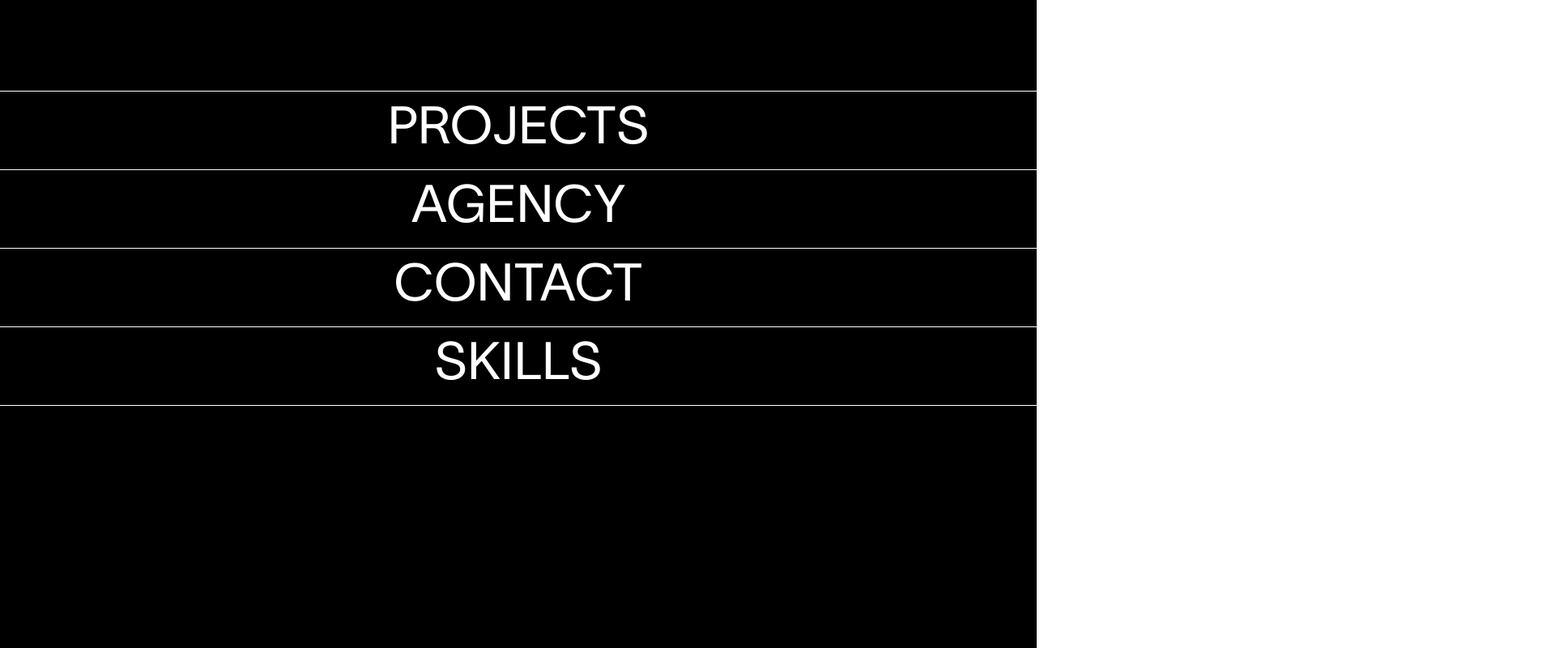
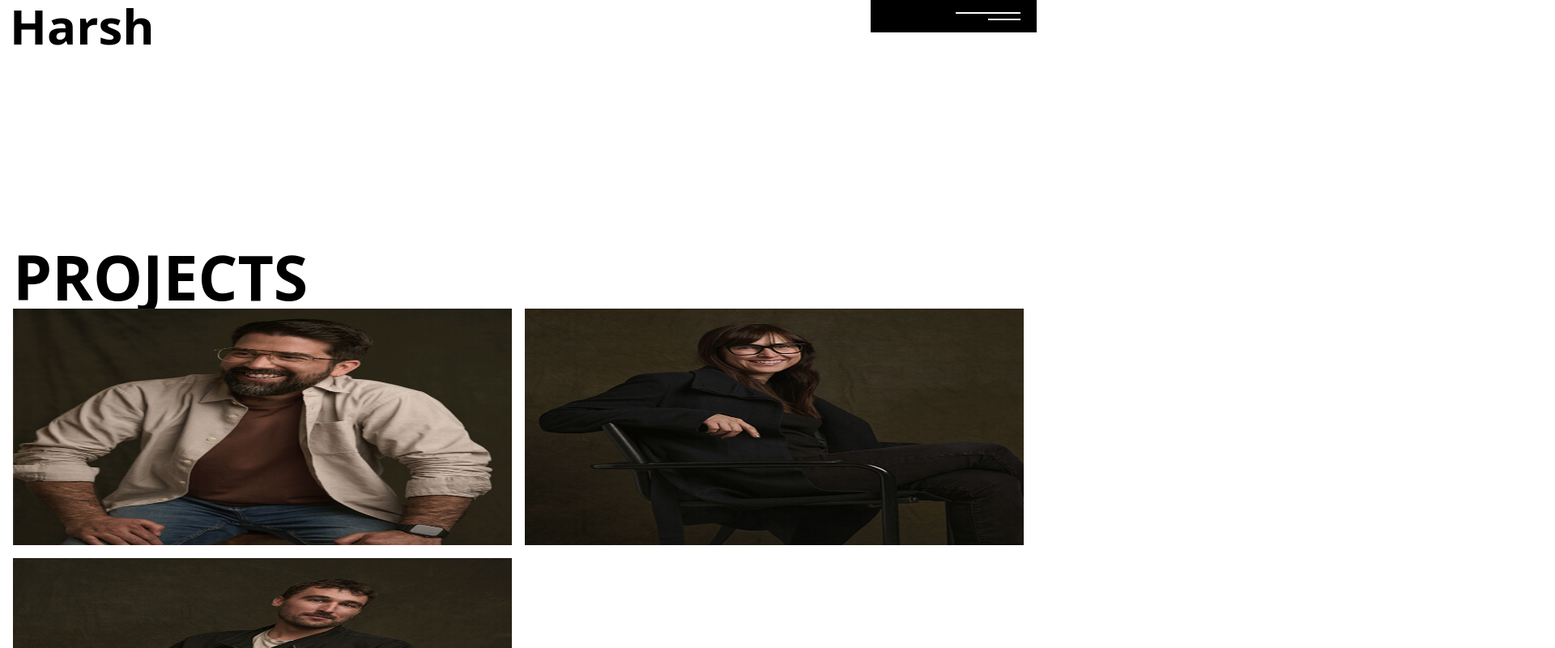
Before and after one commit to Harsh140710/Portfolio, a React (Vite) app: page /projects in a window 1280 px wide. Shown: the top 800 px of the page at 81% size, 1920 px wide, since content can reach past the window. Built offline with nearby package versions, Linux system fonts and the light colour scheme.

Commit message:
feat: Implement navigation context and enhance navigation components with GSAP animations

```diff
--- a/src/App.jsx
+++ b/src/App.jsx
@@ -8,13 +8,13 @@ import FullScreenNav from "./components/Navigation/FullScreenNav";
 const App = () => {
   return (
     <div>
-      {/* <NavBar /> */}
+      <NavBar />
       <FullScreenNav />
-      {/* <Routes>
+      <Routes>
         <Route path="/" element={<Home />} />
         <Route path="/agency" element={<Agency />} />
         <Route path="/projects" element={<Projects />} />
-      </Routes> */}
+      </Routes>
     </div>
   );
 };
--- a/src/components/Navigation/FullScreenNav.jsx
+++ b/src/components/Navigation/FullScreenNav.jsx
@@ -1,23 +1,29 @@
+import { useGSAP } from "@gsap/react";
+import gsap from "gsap";
+import { useContext } from "react";
+import { useRef } from "react";
+import { NavBarContext } from "../../context/NavContext";
+
 const FullScreenNav = () => {
   const navLinks = [
     {
       name: "Projects",
-      description_1: "Full stack developer",
-      description_2: "With newly skilled",
+      description_1: "See Everything",
+      description_2: "See Everything",
       image_1: "image-1.jpg",
       image_2: "image-2.jpg",
     },
     {
       name: "Agency",
-      description_1: "Started New Agency",
-      description_2: "As Freelancing",
+      description_1: "Know us",
+      description_2: "Know us",
       image_1: "image-1.jpg",
       image_2: "image-2.jpg",
     },
     {
       name: "Contact",
-      description_1: "Contact me for",
-      description_2: "freelancing projects",
+      description_1: "Send me a mail",
+      description_2: "Send me a mail",
       image_1: "image-1.jpg",
       image_2: "image-2.jpg",
     },
@@ -30,11 +36,101 @@ const FullScreenNav = () => {
     },
   ];
 
+  const fullNavLinkRef = useRef(null);
+  const fullScreenRef = useRef(null);
+  const [navOpen, setNavOpen] = useContext(NavBarContext);
+
+  function gsapAnimation() {
+    const tl = gsap.timeline();
+
+    tl.to(".fullScreenNav", {
+      display: "block",
+    });
+
+    tl.to(".stairing", {
+      height: "100%",
+      stagger: {
+        amount: -0.3,
+      },
+    });
+
+    tl.to(".link", {
+      opacity: 1,
+      rotateX: 0,
+      stagger: {
+        amount: 0.3,
+      },
+    });
+
+    tl.to(".navLink", {
+      opacity: 1,
+    });
+  }
+  function gsapAnimationReverse() {
+    const tl = gsap.timeline();
+
+    tl.to(".link", {
+      opacity: 0,
+      rotateX: 90,
+      stagger: {
+        amount: 0.1,
+      },
+    });
+
+    tl.to(".stairing", {
+      height: 0,
+      stagger: {
+        amount: 0.1,
+      },
+    });
+
+    tl.to(".navLink", {
+      opacity: 0,
+    });
+    tl.to(".fullScreenNav", {
+      display: "none",
+    });
+  }
+
+  useGSAP(
+    function () {
+      if (navOpen) {
+        gsapAnimation();
+      } else {
+        gsapAnimationReverse();
+      }
+    },[navOpen]
+  );
+
   return (
+    <>
       <div
+        ref={fullScreenRef}
         id="fullScreenNav"
-      className="h-screen w-full py-28 absolute bg-black text-white"
+        className="fullScreenNav hidden h-screen w-full z-50 overflow-hidden absolute text-white"
       >
+        <div className="h-screen w-full fixed">
+          <div className="h-full w-full flex">
+            <div className="stairing h-full w-1/5 bg-black "></div>
+            <div className="stairing h-full w-1/5 bg-black "></div>
+            <div className="stairing h-full w-1/5 bg-black "></div>
+            <div className="stairing h-full w-1/5 bg-black "></div>
+            <div className="stairing h-full w-1/5 bg-black "></div>
+          </div>
+        </div>
+        <div ref={fullNavLinkRef} className="relative">
+          <div className="navLink flex items-center w-full justify-between">
+            <div className="-mt-16 ml-3.5">
+              <h1 className="text-6xl font-bold text-white">Harsh</h1>
+            </div>
+            <div
+              onClick={() => setNavOpen(false)}
+              className="relative h-32 w-32 cursor-pointer"
+            >
+              <div className="absolute h-46 w-0.5 -rotate-45 origin-top bg-[#eee]"></div>
+              <div className="absolute h-46 w-0.5 right-0 rotate-45 origin-top bg-[#eee]"></div>
+            </div>
+          </div>
           <div id="allLinks" className="">
             {navLinks.map((e, index) => (
               <div
@@ -43,19 +139,19 @@ const FullScreenNav = () => {
                 } border-white`}
                 key={index}
               >
-            <h1 className="font-[Personal-font-500] text-[5vw] uppercase text-center">
+                <h1 className="font-semibold text-[5vw] uppercase text-center">
                   {e.name}
                 </h1>
-            <div className=" moveLink absolute text-black bg-[#6edb1a] top-0 flex">
+                <div className="moveLink absolute text-black bg-[#6edb1a] top-0 flex">
                   <div className="moveX flex flex-nowrap items-center">
-                <h2 className="whitespace-nowrap font-[Personal-font-500] text-[5vw] uppercase text-center">
+                    <h2 className="whitespace-nowrap font-semibold text-[5vw] uppercase text-center">
                       {e.description_1}
                     </h2>
                     <img
                       src={e.image_1}
                       className="h-14 w-36 shrink-0 object-center rounded-full"
                     />
-                <h2 className="whitespace-nowrap font-[Personal-font-500] text-[5vw] uppercase text-center">
+                    <h2 className="whitespace-nowrap font-semibold text-[5vw] uppercase text-center">
                       {e.description_2}
                     </h2>
                     <img
@@ -64,14 +160,14 @@ const FullScreenNav = () => {
                     />
                   </div>
                   <div className="moveX flex flex-nowrap items-center">
-                <h2 className="whitespace-nowrap font-[Personal-font-500] text-[5vw] uppercase text-center">
+                    <h2 className="whitespace-nowrap font-semibold text-[5vw] uppercase text-center">
                       {e.description_1}
                     </h2>
                     <img
                       src={e.image_1}
                       className="h-14 w-36 shrink-0 object-center rounded-full"
                     />
-                <h2 className="whitespace-nowrap font-[Personal-font-500] text-[5vw] uppercase text-center">
+                    <h2 className="whitespace-nowrap font-semibold text-[5vw] uppercase text-center">
                       {e.description_2}
                     </h2>
                     <img
@@ -84,6 +180,8 @@ const FullScreenNav = () => {
             ))}
           </div>
         </div>
+      </div>
+    </>
   );
 };
 
--- a/src/components/Navigation/NavBar.jsx
+++ b/src/components/Navigation/NavBar.jsx
@@ -1,27 +1,35 @@
 import React from "react";
+import { useContext } from "react";
 import { useRef } from "react";
+import { NavBarContext } from "../../context/NavContext";
 
 const NavBar = () => {
   const navGreenRef = useRef(null);
+  const [navOpen, setNavOpen] = useContext(NavBarContext)
+
   return (
     <div className="flex fixed -top-2.5 z-4 w-full items-center justify-between">
       <div className="pl-3 pt-3">
         <h1 className="text-6xl font-bold ">Harsh</h1>
       </div>
       <div
+      onClick={() => setNavOpen(true)}
         onMouseEnter={() => {
           navGreenRef.current.style.height = "100%";
         }}
         onMouseLeave={() => {
           navGreenRef.current.style.height = '0%';
         }}
-        className="h-10 bg-black w-[16vw] relative -mt-5"
+        className="h-10 bg-black w-[16vw] relative -mt-3"
       >
         <div
           ref={navGreenRef}
           className="bg-[#6edb1a] h-0 transition-all absolute top-0 w-full"
         ></div>
-        <div className="relative"></div>
+        <div className="relative flex flex-col gap-1.5 items-end justify-center h-full px-5">
+          <div className="w-20 h-0.5 bg-white"></div>
+          <div className="w-10 h-0.5 bg-white"></div>
+        </div>
       </div>
     </div>
   );
--- /dev/null
+++ b/src/components/projects/ProjectCard.jsx
@@ -0,0 +1,24 @@
+const ProjectCard = () => {
+  const projects = [
+    { title: "Restaurent Managment System", image: "image-2.jpg" },
+    { title: "College Managment System", image: "image-3.jpg" },
+    { title: "Interest Calculator", image: "image-4.jpg" },
+  ];
+
+  return (
+    <div className="w-full grid grid-cols-1 lg:grid-cols-2 h-[600px] gap-4 mb-5">
+      {projects.map((e) => (
+        <div className="relative group w-full cursor-pointer hover:rounded-3xl transition-all hover:scale-102 overflow-hidden h-full">
+          <img src={e.image} className="object-fill h-full w-full" />
+          <div className="opacity-0 transition-all group-hover:opacity-100 absolute h-full w-full flex items-center justify-center top-0 left-0 bg-black/50">
+            <h2 className="text-white uppercase border rounded-full font-semibold text-4xl px-5 py-2">
+              {e.title}
+            </h2>
+          </div>
+        </div>
+      ))}
+    </div>
+  );
+};
+
+export default ProjectCard;
--- /dev/null
+++ b/src/context/NavContext.jsx
@@ -0,0 +1,17 @@
+import { useState } from "react";
+import { createContext } from "react";
+
+export const NavBarContext = createContext();
+
+const NavContext = ({ children }) => {
+  const [navOpen, setNavOpen] = useState(false);
+  return (
+    <div>
+      <NavBarContext.Provider value={[navOpen, setNavOpen]}>
+        {children}
+      </NavBarContext.Provider>
+    </div>
+  );
+};
+
+export default NavContext;
--- a/src/main.jsx
+++ b/src/main.jsx
@@ -2,15 +2,15 @@ import { createRoot } from "react-dom/client";
 import "./index.css";
 import App from "./App.jsx";
 import { BrowserRouter } from "react-router-dom";
-import { StrictMode } from "react";
 import Stairs from "./components/common/Stairs.jsx";
+import NavContext from "./context/NavContext.jsx";
 
 createRoot(document.getElementById("root")).render(
-  <StrictMode>
-    <BrowserRouter>
-      <Stairs>
+  <BrowserRouter>
+    <Stairs>
+      <NavContext>
         <App />
-      </Stairs>
-    </BrowserRouter>
-  </StrictMode>
+      </NavContext>
+    </Stairs>
+  </BrowserRouter>
 );
--- a/src/pages/Projects.jsx
+++ b/src/pages/Projects.jsx
@@ -1,9 +1,19 @@
-import React from 'react'
+import ProjectCard from "../components/projects/ProjectCard";
 
 const Projects = () => {
+
   return (
-    <div>Projects</div>
-  )
-}
+    <div className="p-4">
+      <div className="pt-[20vh] lg:pt-[36vh]">
+        <h2 className="font-semibold text-5xl lg:text-[6vw] uppercase">
+          Projects
+        </h2>
+      </div>
+      <div className="mt-10 lg:mt-0">
+        <ProjectCard />
+      </div>
+    </div>
+  );
+};
 
-export default Projects
+export default Projects;
```
Lines whose indentation alone changed are shown as unchanged.
